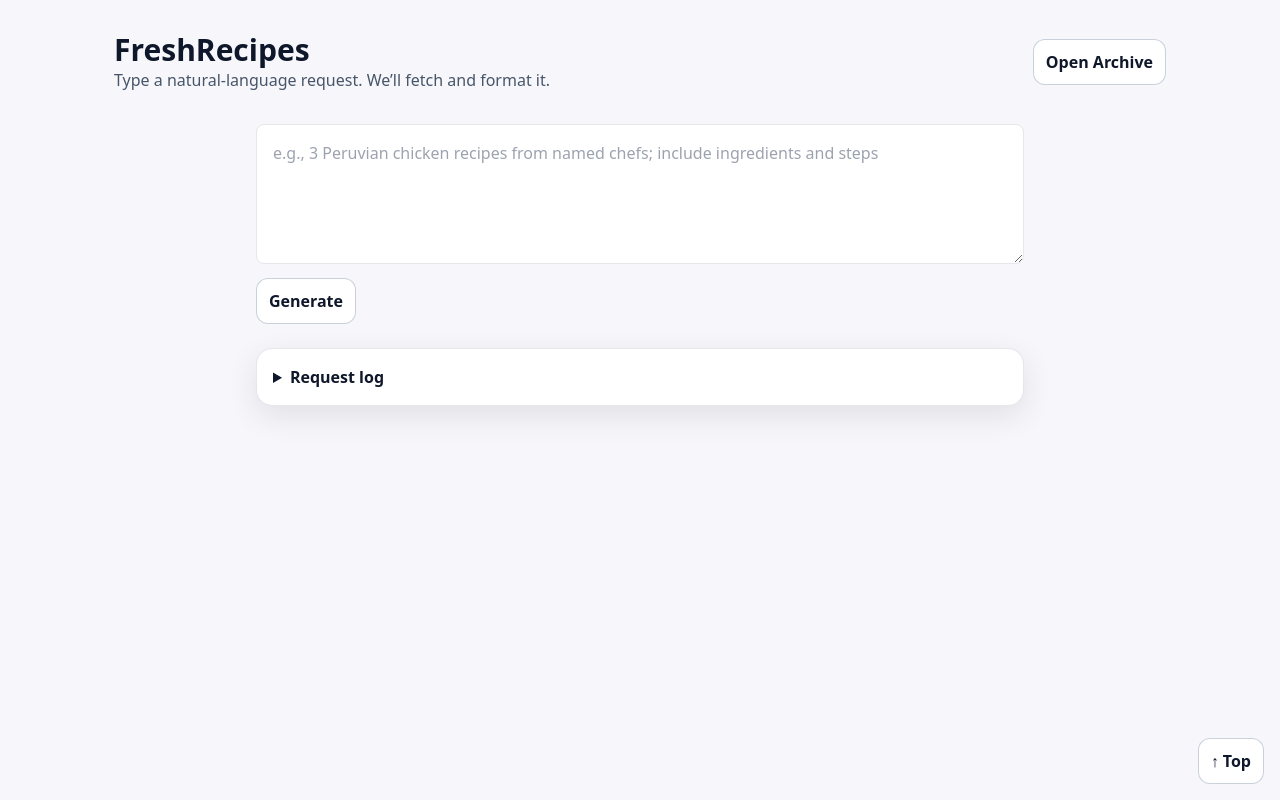
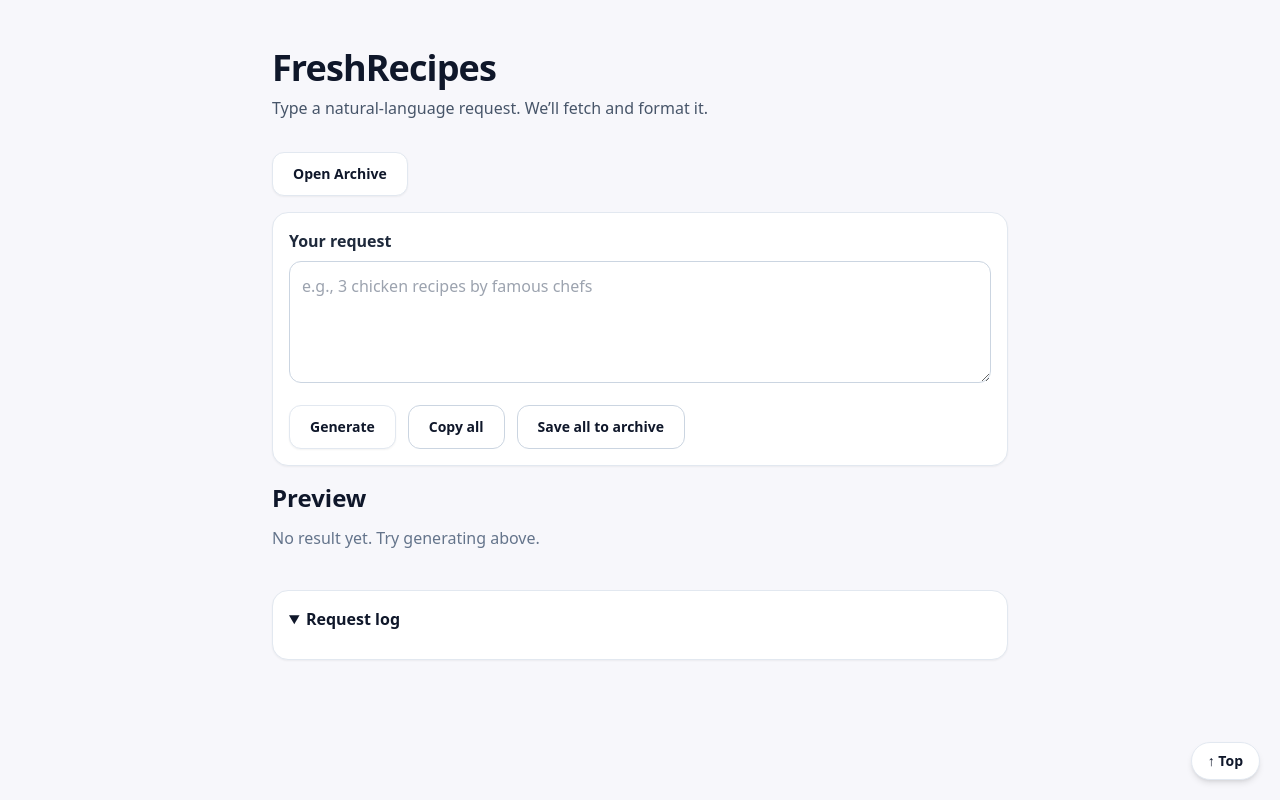
Before and after one commit to Apttyman/freshrecipes, a Next.js app: page / in a window 1280 px wide. Built offline with nearby package versions, Linux system fonts and the light colour scheme.

Commit message:
Update page.tsx

```diff
--- a/app/page.tsx
+++ b/app/page.tsx
@@ -1,377 +1,370 @@
 "use client";
 
-import { useEffect, useState } from "react";
+import React, { useCallback, useMemo, useRef, useState } from "react";
 import Link from "next/link";
-import { rewriteImages } from "@/app/lib/html-tools";
+import { rewriteImages, normalizeModelHtml } from "@/app/lib/html-tools";
 
-type GenResult = { html?: string; slug?: string; error?: string; detail?: string };
+// Types for API responses
+type GenOk = {
+  ok: true;
+  id: string; // id for this generation (used when saving)
+  title?: string;
+  html: string; // full HTML returned by /api/generate
+};
 
-export default function HomePage() {
-  const [prompt, setPrompt] = useState("");
-  const [loading, setLoading] = useState(false);
-  const [resultHtml, setResultHtml] = useState<string>("");
-  const [log, setLog] = useState("");
-  const [toast, setToast] = useState("");
+type GenErr = { ok: false; error: string };
 
-  function appendLog(line: string) {
-    setLog((s) => (s ? `${s}\n${line}` : line));
-  }
-  function showToast(msg: string) {
-    setToast(msg);
-    window.setTimeout(() => setToast(""), 1400);
+type RecipeCard = {
+  id: string;
+  title: string;
+  author?: string;
+  html: string; // inner HTML of the card
+};
+
+// Small UI atoms
+const Button: React.FC<
+  React.ButtonHTMLAttributes<HTMLButtonElement> & { variant?: "primary" | "ghost" }
+> = ({ variant = "primary", className = "", children, ...props }) => {
+  const base =
+    "rounded-xl border text-sm font-semibold px-5 h-11 inline-flex items-center gap-2 transition";
+  const styles =
+    variant === "primary"
+      ? "bg-white border-slate-200 shadow-sm hover:bg-slate-50 active:bg-slate-100"
+      : "bg-transparent border-slate-300 hover:bg-slate-100";
+  return (
+    <button {...props} className={`${base} ${styles} ${className}`.trim()}>
+      {children}
+    </button>
+  );
+};
+
+const Card: React.FC<React.HTMLAttributes<HTMLDivElement>> = ({
+  className = "",
+  children,
+  ...props
+}) => (
+  <div
+    {...props}
+    className={`rounded-2xl border border-slate-200 shadow-sm bg-white ${className}`.trim()}
+  >
+    {children}
+  </div>
+);
+
+// ------- helpers to split model HTML into recipe cards -----------------
+
+/**
+ * Given the model's full HTML, split into logical recipe "cards".
+ * This is purely DOM-based so we avoid brittle regex.
+ */
+function extractRecipeCards(fullHtml: string): RecipeCard[] {
+  const html = rewriteImages(fullHtml); // also normalizes markdown fences
+  const doc = new DOMParser().parseFromString(html, "text/html");
+
+  // Strategy:
+  // - A recipe begins at each H2 (or H1 if present).
+  // - A "card" includes that heading plus content until the next H2.
+  // - If there are no H2s, one big card using H1 title or first heading.
+  const headings = doc.querySelectorAll("h2, h1");
+  const body = doc.body;
+
+  const cards: RecipeCard[] = [];
+
+  if (headings.length === 0) {
+    // Single card fallback
+    const title =
+      body.querySelector("h1,h2,h3")?.textContent?.trim() || "Recipe";
+    cards.push({
+      id: "recipe-0",
+      title,
+      html: body.innerHTML,
+    });
+    return cards;
   }
 
-  async function handleGenerate() {
-    setLoading(true);
-    setResultHtml("");
-    setLog("");
+  headings.forEach((h, index) => {
+    const title = h.textContent?.trim() || `Recipe ${index + 1}`;
+    const art = doc.createElement("article");
+
+    // Move this heading into the article (clone to preserve original until we relocate)
+    art.appendChild(h.cloneNode(true));
+
+    // Gather all following siblings until the next H2/H1
+    const bodyDiv = doc.createElement("div");
+    let node: ChildNode | null = h;
+
+    // ---- FIX: rename `next` -> `nextNode` and give explicit type ----
+    while (node) {
+      const nextNode: ChildNode | null = node.nextSibling;
+      if (node !== h) {
+        bodyDiv.appendChild(node.cloneNode(true));
+      }
+      if (nextNode && (nextNode as Element).matches?.("h1,h2")) break;
+      node = nextNode;
+    }
+
+    art.appendChild(bodyDiv);
+
+    cards.push({
+      id: `recipe-${index}`,
+      title,
+      html: art.innerHTML,
+    });
+  });
+
+  // De-dup cards if DOM quirks created overlaps
+  return cards.filter((c, i, arr) => arr.findIndex((x) => x.html === c.html) === i);
+}
+
+// ----------------- Main Page ------------------------------------------
+
+export default function Page() {
+  const [query, setQuery] = useState("");
+  const [busy, setBusy] = useState(false);
+  const [error, setError] = useState<string | null>(null);
+  const [log, setLog] = useState<string[]>([]);
+  const [gen, setGen] = useState<GenOk | null>(null);
+
+  const reqIdRef = useRef(0);
+
+  const appendLog = useCallback((line: string) => {
+    setLog((prev) => [...prev, line]);
+  }, []);
+
+  const onGenerate = useCallback(async () => {
+    setBusy(true);
+    setError(null);
+    setGen(null);
+    const id = ++reqIdRef.current;
 
     try {
-      const url = `${window.location.origin}/api/generate?_=${Date.now()}`;
+      const url = `/api/generate?_=${Date.now()}`;
       appendLog(`→ POST ${url}`);
-
       const res = await fetch(url, {
         method: "POST",
-        headers: { "content-type": "application/json" },
-        body: JSON.stringify({ query: prompt, prompt }), // server accepts either key
+        headers: { "Content-Type": "application/json" },
+        body: JSON.stringify({ query }),
       });
 
       const text = await res.text();
-      if (!res.ok) {
-        appendLog(`✖ ${res.status} ${res.statusText}\n${text || "(no body)"}`);
-        throw new Error(res.statusText);
+      let data: GenOk | GenErr;
+      try {
+        data = JSON.parse(text);
+      } catch {
+        data = { ok: false, error: text || "Malformed response" };
       }
 
-      const data: GenResult = text ? JSON.parse(text) : {};
-      const raw = data.html || "";
-      // Normalize + basic image fixes (no prompt changes)
-      const normalized = rewriteImages(raw);
-      const pretty = toRecipeCards(normalized);
-      setResultHtml(pretty);
-      appendLog("✓ Done");
-    } catch (e: any) {
-      appendLog(`✖ Error: ${e?.message || String(e)}`);
-    } finally {
-      setLoading(false);
-    }
+      if (!res.ok || (data as GenErr).error) {
+        const err = (data as GenErr).error || `HTTP ${res.status}`;
+        appendLog(`✖ ${res.status} ${err}`);
+        setError(err);
+        setBusy(false);
+        return;
       }
 
-  // ---------- SAVE HELPERS ----------
-  async function saveWhole() {
-    if (!resultHtml) return;
-    const description = prompt.trim().slice(0, 200) || "Generated recipes";
+      const ok = data as GenOk;
+      // Normalize HTML once here so downstream is consistent
+      const normalized = normalizeModelHtml(ok.html);
+      setGen({ ...ok, html: normalized });
+      appendLog(`✓ Response ${res.status}`);
+    } catch (e: any) {
+      const msg = e?.message || "Load failed";
+      appendLog(`✖ Error: ${msg}`);
+      setError(msg);
+    } finally {
+      setBusy(false);
+    }
+  }, [appendLog, query]);
 
-    appendLog("→ Save all to archive");
-    const r = await fetch("/api/archive/save", {
+  const cards = useMemo<RecipeCard[]>(() => {
+    if (!gen?.html) return [];
+    return extractRecipeCards(gen.html);
+  }, [gen]);
+
+  const saveAllToArchive = useCallback(async () => {
+    if (!gen) return;
+    try {
+      const res = await fetch("/api/archive/save", {
         method: "POST",
-      headers: { "content-type": "application/json" },
+        headers: { "Content-Type": "application/json" },
         body: JSON.stringify({
+          query,
+          html: gen.html,
+          title: gen.title || query || "FreshRecipes Result",
           kind: "full",
-        title: makeWholeTitle(resultHtml) ?? "Saved Recipes",
-        description,
-        html: resultHtml,
         }),
       });
+      if (!res.ok) throw new Error(`HTTP ${res.status}`);
+      appendLog("✓ Saved whole result to archive");
+      alert("Saved whole result to archive.");
+    } catch (e: any) {
+      appendLog(`✖ Save failed: ${e?.message || e}`);
+      alert("Save failed.");
+    }
+  }, [appendLog, gen, query]);
 
-    const body = await r.text();
-    if (!r.ok) {
-      appendLog(`✖ Save failed ${r.status}\n${body || "(no body)"}`);
-      showToast("Save failed");
-      return;
-    }
-    const { id } = JSON.parse(body) as { id: string };
-    appendLog(`✓ Saved as ${id}`);
-    showToast("Saved");
-    window.open(`/r/${id}`, "_blank", "noopener,noreferrer");
-  }
-
-  async function saveCard(article: HTMLElement) {
-    const title =
-      article.querySelector("h1,h2,h3,h4")?.textContent?.trim() ||
-      "Recipe Highlight";
-    const html = article.outerHTML;
-
-    appendLog(`→ Save highlight: ${title}`);
-    const r = await fetch("/api/archive/save", {
+  const saveHighlight = useCallback(
+    async (card: RecipeCard) => {
+      try {
+        const res = await fetch("/api/archive/save", {
           method: "POST",
-      headers: { "content-type": "application/json" },
+          headers: { "Content-Type": "application/json" },
           body: JSON.stringify({
+            query,
+            html: card.html,
+            title: card.title,
             kind: "highlight",
-        title,
-        description: title,
-        html,
           }),
         });
-
-    const body = await r.text();
-    if (!r.ok) {
-      appendLog(`✖ Save highlight failed ${r.status}\n${body || "(no body)"}`);
-      showToast("Save failed");
-      return;
+        if (!res.ok) throw new Error(`HTTP ${res.status}`);
+        appendLog(`✓ Saved highlight: ${card.title}`);
+        alert(`Saved highlight: ${card.title}`);
+      } catch (e: any) {
+        appendLog(`✖ Save highlight failed: ${e?.message || e}`);
+        alert("Save highlight failed.");
       }
-    const { id } = JSON.parse(body) as { id: string };
-    appendLog(`✓ Highlight saved as ${id}`);
-    showToast("Saved");
-    window.open(`/r/${id}`, "_blank", "noopener,noreferrer");
-  }
-
-  // One Save button per RECIPE (per <article>)
-  function onSaveHighlightClick(e: Event) {
-    const btn = (e.target as HTMLElement | null)?.closest<HTMLButtonElement>(
-      "[data-save-highlight]"
+    },
+    [appendLog, query]
   );
-    if (!btn) return;
-    e.preventDefault();
-    const card = btn.closest<HTMLElement>("article.recipe-card");
-    if (!card) return;
-    void saveCard(card);
-  }
-
-  function copyAll() {
-    const el = document.querySelector("#recipe-html");
-    if (!el) return;
-    const text = el.textContent?.trim() ?? "";
-    if (!text) return;
-    if (navigator.clipboard?.writeText) {
-      navigator.clipboard.writeText(text).then(() => showToast("Copied"));
-    } else {
-      const ta = document.createElement("textarea");
-      ta.value = text;
-      document.body.appendChild(ta);
-      ta.select();
-      document.execCommand("copy");
-      document.body.removeChild(ta);
-      showToast("Copied");
-    }
-  }
-
-  useEffect(() => {
-    function handler(ev: Event) {
-      if ((ev.target as HTMLElement | null)?.closest("[data-save-highlight]")) {
-        onSaveHighlightClick(ev);
-      }
-    }
-    document.addEventListener("click", handler);
-    return () => document.removeEventListener("click", handler);
-  }, []);
 
   return (
-    <div className="container">
-      <header className="py-8">
-        <div className="flex items-center justify-between flex-wrap gap-3">
-          <div>
-            <h1 className="text-3xl font-semibold">FreshRecipes</h1>
-            <p className="text-slate-600">
+    <main className="mx-auto max-w-3xl px-4 py-12">
+      <header className="mb-8">
+        <h1 className="text-4xl font-extrabold tracking-tight text-slate-900">
+          FreshRecipes
+        </h1>
+        <p className="mt-2 text-slate-600">
           Type a natural-language request. We’ll fetch and format it.
         </p>
-          </div>
-          <Link href="/archive" className="btn">
-            Open Archive
+      </header>
+
+      <div className="flex gap-3 mb-4">
+        <Link href="/archive" className="no-underline">
+          <Button variant="primary">Open Archive</Button>
         </Link>
       </div>
-      </header>
 
-      <div className="max-w-3xl mx-auto space-y-6">
-        <div className="space-y-2">
+      <Card className="p-4 mb-4">
+        <label className="block text-base font-semibold text-slate-800 mb-2">
+          Your request
+        </label>
         <textarea
-            aria-label="Recipe request"
-            className="w-full rounded-lg border p-4 min-h-[140px]"
-            placeholder="e.g., 3 Peruvian chicken recipes from named chefs; include ingredients and steps"
-            value={prompt}
-            onChange={(e) => setPrompt(e.target.value)}
+          value={query}
+          onChange={(e) => setQuery(e.target.value)}
+          placeholder="e.g., 3 chicken recipes by famous chefs"
+          rows={4}
+          className="w-full rounded-xl border border-slate-300 p-3 outline-none focus:ring-2 focus:ring-slate-300"
         />
-          <div className="flex gap-2 flex-wrap">
-            <button
-              className="btn"
-              onClick={handleGenerate}
-              disabled={loading || !prompt.trim()}
+        <div className="flex items-center gap-3 mt-4">
+          <Button onClick={onGenerate} disabled={busy || !query.trim()}>
+            {busy ? "Generating…" : "Generate"}
+          </Button>
+          <Button
+            variant="ghost"
+            onClick={() => {
+              if (!gen?.html) return;
+              navigator.clipboard.writeText(gen.html);
+              appendLog("✓ Copied full HTML to clipboard");
+            }}
+            disabled={!gen?.html}
           >
-              {loading ? "Generating…" : "Generate"}
-            </button>
-            {resultHtml ? (
-              <>
-                <button className="btn" onClick={copyAll} aria-label="Copy all">
             Copy all
-                </button>
-                <button
-                  className="btn"
-                  onClick={saveWhole}
-                  aria-label="Save all to archive"
+          </Button>
+          <Button
+            variant="ghost"
+            onClick={saveAllToArchive}
+            disabled={!gen?.html}
           >
             Save all to archive
-                </button>
-              </>
-            ) : null}
+          </Button>
         </div>
+      </Card>
+
+      {/* Inline Preview */}
+      <section className="mb-10">
+        <h2 className="text-2xl font-bold text-slate-900 mb-3">Preview</h2>
+
+        {error && (
+          <Card className="p-4 mb-4 border-red-200">
+            <p className="text-red-600 font-semibold">Error</p>
+            <p className="text-sm text-red-700">{error}</p>
+          </Card>
+        )}
+
+        {!error && !gen && (
+          <p className="text-slate-500">No result yet. Try generating above.</p>
+        )}
+
+        {!error && gen && cards.length === 0 && (
+          <Card className="p-6">
+            <p className="text-slate-600">
+              No recipe sections detected. Showing raw output:
+            </p>
+            <div
+              className="prose prose-slate mt-4"
+              dangerouslySetInnerHTML={{ __html: gen.html }}
+            />
+          </Card>
+        )}
+
+        {!error && cards.length > 0 && (
+          <div className="grid grid-cols-1 sm:grid-cols-2 gap-6">
+            {cards.map((card) => (
+              <Card key={card.id} className="overflow-hidden">
+                <div className="p-5">
+                  <h3 className="text-xl font-bold leading-tight mb-2">
+                    {card.title}
+                  </h3>
+                  <div
+                    className="prose prose-slate max-w-none [&_.recipe-cover]:w-full [&_.recipe-cover]:rounded-xl [&_.recipe-cover]:mb-4"
+                    dangerouslySetInnerHTML={{ __html: card.html }}
+                  />
                 </div>
+                <div className="border-t border-slate-200 p-4">
+                  <Button
+                    variant="primary"
+                    onClick={() => saveHighlight(card)}
+                    className="w-full justify-center"
+                  >
+                    {/* inline svg bookmark */}
+                    <svg
+                      aria-hidden="true"
+                      viewBox="0 0 24 24"
+                      className="h-5 w-5"
+                      fill="none"
+                      stroke="currentColor"
+                      strokeWidth="1.8"
+                    >
+                      <path d="M6 3h12a1 1 0 0 1 1 1v17l-7-4-7 4V4a1 1 0 0 1 1-1z" />
+                    </svg>
+                    Save highlight
+                  </Button>
+                </div>
+              </Card>
+            ))}
+          </div>
+        )}
+      </section>
 
-        {resultHtml ? (
-          <section aria-labelledby="preview" className="card p-4">
-            <h2 id="preview" className="text-xl font-semibold mb-2">
-              Preview
-            </h2>
-            <div
-              id="recipe-html"
-              className="recipe-surface"
-              dangerouslySetInnerHTML={{ __html: resultHtml }}
-            />
+      {/* Request Log */}
+      <section className="mb-20">
+        <Card className="p-4">
+          <details open>
+            <summary className="font-semibold">Request log</summary>
+            <pre className="mt-3 whitespace-pre-wrap text-sm text-slate-700">
+              {log.map((l, i) => (i ? "\n" : "") + l)}
+            </pre>
+          </details>
+        </Card>
       </section>
-        ) : null}
 
-        <details className="card p-4">
-          <summary className="font-semibold cursor-pointer">Request log</summary>
-          <pre className="text-sm whitespace-pre-wrap mt-2">{log}</pre>
-        </details>
-      </div>
-
-      <button
-        aria-label="Back to top"
-        className="fixed right-4 bottom-4 btn"
-        onClick={() => window.scrollTo({ top: 0, behavior: "smooth" })}
+      {/* Back to top */}
+      <a
+        href="#"
+        className="fixed bottom-5 right-5 rounded-full shadow-md bg-white border border-slate-200 px-4 py-2 text-sm font-semibold"
       >
         ↑ Top
-      </button>
-
-      <div
-        role="status"
-        aria-atomic="true"
-        aria-live="polite"
-        className={`toast ${toast ? "show" : ""}`}
-      >
-        {toast}
-      </div>
-    </div>
+      </a>
+    </main>
   );
 }
-
-/* ----------- VISUAL WRAPPER (one Save per recipe) ----------- */
-
-function makeWholeTitle(html: string): string | null {
-  const m =
-    html.match(/<h1[^>]*>([\s\S]*?)<\/h1>/i) ||
-    html.match(/<h2[^>]*>([\s\S]*?)<\/h2>/i);
-  return m ? stripTags(m[1]).slice(0, 120) : null;
-}
-function stripTags(s: string) {
-  const div = document.createElement("div");
-  div.innerHTML = s;
-  return div.textContent || div.innerText || s;
-}
-
-/**
- * Build proper recipe cards:
- * - If <article> already exists → wrap with required classes & add exactly one Save button per article.
- * - Else → start a new card at each H2; collect all siblings until the next H2.
- * - Never drop content. Images get classes from rewriteImages().
- */
-function toRecipeCards(html: string): string {
-  try {
-    const doc = new DOMParser().parseFromString(html, "text/html");
-    const body = doc.body;
-
-    const addSaveButton = (root: Element) => {
-      if (root.querySelector("[data-save-highlight]")) return;
-      const toolbar = doc.createElement("div");
-      toolbar.className = "btns";
-      toolbar.style.cssText = "display:flex;gap:8px;flex-wrap:wrap;margin-top:8px";
-      toolbar.innerHTML = `
-        <button class="btn" data-save-highlight aria-label="Save this recipe highlight">
-          <svg width="16" height="16" viewBox="0 0 24 24" fill="none" aria-hidden="true">
-            <path d="M6 4h12a2 2 0 0 1 2 2v13l-8-4-8 4V6a2 2 0 0 1 2-2z" stroke="currentColor" stroke-width="2" fill="none"/>
-          </svg>
-          Save highlight
-        </button>`;
-      root.appendChild(toolbar);
-    };
-
-    // If author already returned <article> cards, respect them.
-    const existing = body.querySelectorAll("article");
-    if (existing.length) {
-      existing.forEach((a) => {
-        a.classList.add("recipe-card");
-        if (!a.querySelector(".recipe-body")) {
-          const inner = doc.createElement("div");
-          inner.className = "recipe-body";
-          // move children into body
-          while (a.firstChild) inner.appendChild(a.firstChild);
-          a.appendChild(inner);
-        }
-        addSaveButton(a);
-      });
-
-      // Wrap in grid if not already
-      if (!body.querySelector(".recipe-grid")) {
-        const grid = doc.createElement("div");
-        grid.className = "recipe-grid";
-        existing.forEach((a) => grid.appendChild(a));
-        body.innerHTML = "";
-        // Keep an optional h1 above the grid
-        const h1 = doc.querySelector("h1");
-        const page = doc.createElement("div");
-        page.className = "recipe-page";
-        if (h1) {
-          page.appendChild(h1);
-        }
-        page.appendChild(grid);
-        body.appendChild(page);
-      }
-      return body.innerHTML;
-    }
-
-    // Otherwise, carve the body into cards by H2 boundaries
-    const h2s = Array.from(body.querySelectorAll("h2"));
-    if (h2s.length) {
-      const page = doc.createElement("div");
-      page.className = "recipe-page";
-      const title = body.querySelector("h1");
-      if (title) page.appendChild(title);
-
-      const grid = doc.createElement("div");
-      grid.className = "recipe-grid";
-
-      h2s.forEach((h, i) => {
-        const card = doc.createElement("article");
-        card.className = "recipe-card";
-        const bodyDiv = doc.createElement("div");
-        bodyDiv.className = "recipe-body";
-
-        // collect nodes from this H2 inclusive up to but NOT including the next H2
-        let node: ChildNode | null = h;
-        while (node) {
-          const next = node.nextSibling;
-          bodyDiv.appendChild(node);
-          if (next && (next as Element).matches?.("h2")) break;
-          node = next;
-        }
-        card.appendChild(bodyDiv);
-        addSaveButton(card);
-        grid.appendChild(card);
-      });
-
-      page.appendChild(grid);
-      body.innerHTML = "";
-      body.appendChild(page);
-      return body.innerHTML;
-    }
-
-    // Fallback: single card with everything
-    const card = doc.createElement("article");
-    card.className = "recipe-card";
-    const inner = doc.createElement("div");
-    inner.className = "recipe-body";
-    while (body.firstChild) inner.appendChild(body.firstChild);
-    card.appendChild(inner);
-    addSaveButton(card);
-    body.appendChild(card);
-    return body.innerHTML;
-  } catch {
-    // worst-case fallback: just wrap raw HTML once and add one Save
-    return `<div class="recipe-page"><div class="recipe-grid">
-      <article class="recipe-card"><div class="recipe-body">${html}</div>
-        <div class="btns" style="display:flex;gap:8px;flex-wrap:wrap;margin-top:8px">
-          <button class="btn" data-save-highlight aria-label="Save this recipe highlight">Save highlight</button>
-        </div>
-      </article>
-    </div></div>`;
-  }
-}
```
Lines whose indentation alone changed are shown as unchanged.
